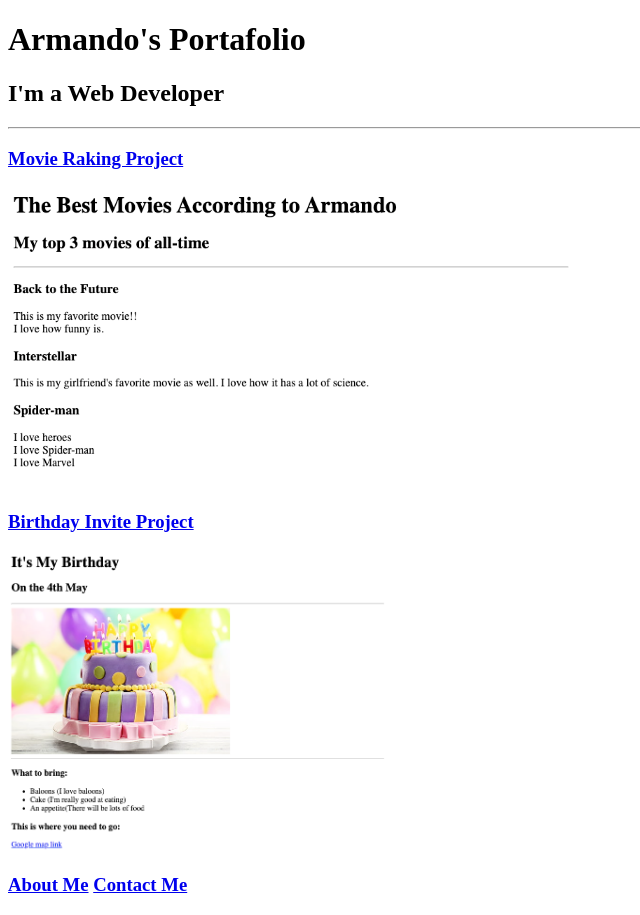
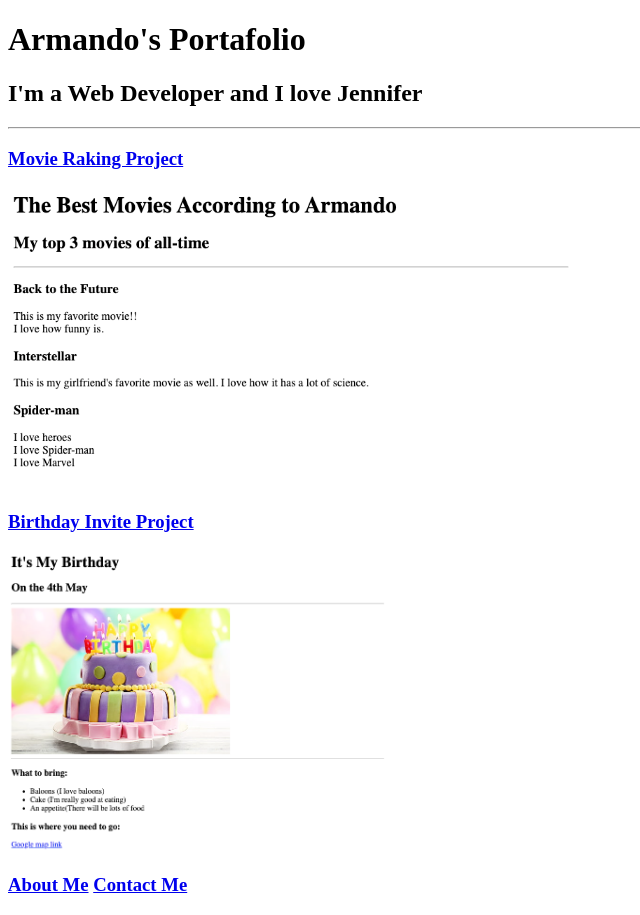
Before and after one commit to Hacknag/html-portafolio, a plain HTML site: page index.html in a window 1280 px wide. Shown: the whole page, without its empty margins (0-640 px from the left). Drawn offline with Linux system fonts and the light colour scheme.

Commit message:
Update index.html

```diff
--- a/index.html
+++ b/index.html
@@ -22,7 +22,7 @@ https://developer.mozilla.org/en-US/docs/Web/HTML/Element/img#attr-height -->
 </head>
 <body>
     <h1>Armando's Portafolio</h1>
-    <h2>I'm a Web Developer</h2>
+    <h2>I'm a Web Developer and I love Jennifer</h2>
 
     <hr />
 
```
